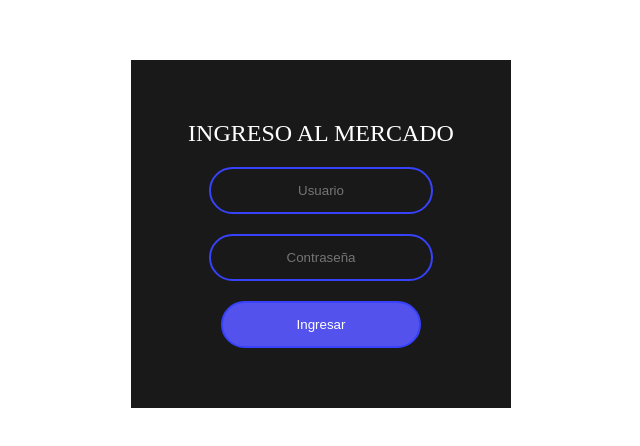
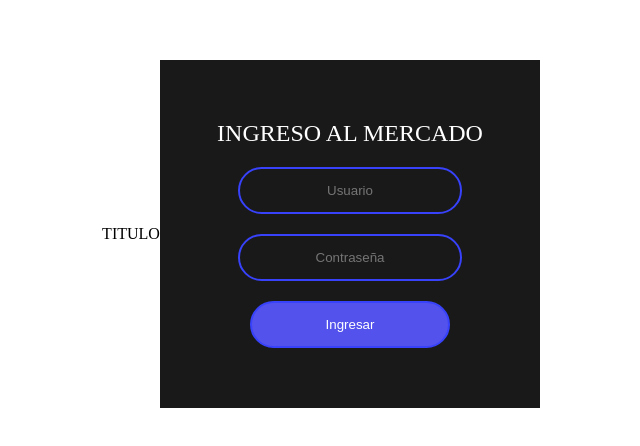
Before and after one commit to DanielHenaoF/Mercado_FH, a plain HTML site: page index.html in a window 1280 px wide. Shown: the part 166-612 px from the top of the page, without its empty margins (319-959 px from the left). Drawn offline with nearby package versions, Linux system fonts and the light colour scheme.

Commit message:
Prueba nueva rama

```diff
--- a/index.html
+++ b/index.html
@@ -11,6 +11,7 @@
 </head>
 
 <body>
+  TITULO
   <section>
     <form action="index.html" class="form-box animate__animated animate__jello">
       <h1 class="form-title">Ingreso al Mercado</h1>
```
